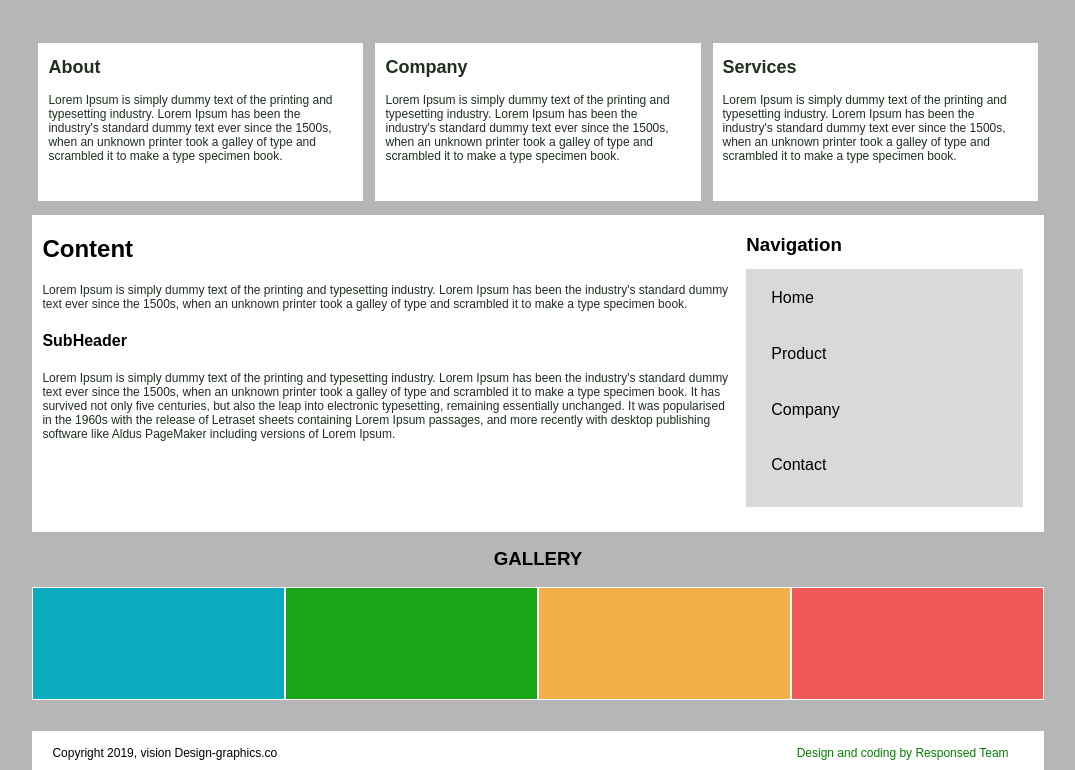
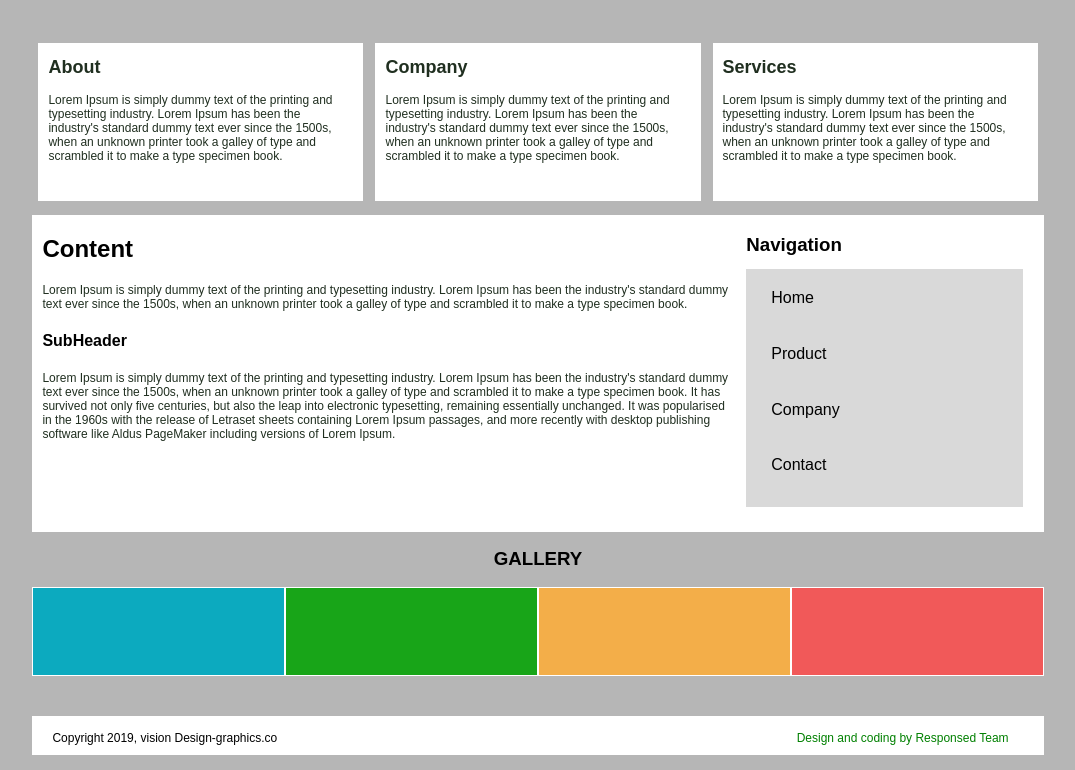
Before and after one commit to cgiraldq/design, a plain HTML site: page index.html in a window 1280 px wide. Shown: the part 459-1229 px from the top of the page, without its empty margins (102-1177 px from the left). Drawn offline with Linux system fonts and the light colour scheme.

Commit message:
cambio estilos

```diff
--- a/style.css
+++ b/style.css
@@ -89,7 +89,7 @@ body {
 
 .image_gallery {
   width: 25%;
-  height: 70%;
+  height: 55%;
   border: 1px solid #fff;
 }
 
@@ -113,7 +113,7 @@ body {
 #footer {
      height: 5%;
     background: #fff;
-    margin-top: -25px;
+    margin-top: -40px;
     font-size: 12px;
 }
 
@@ -168,3 +168,7 @@ margin: 15px 0 0 20px;
   #menu li a:hover {
     color: #8c2e2e;
   }
+
+  #navigation div :hover {
+    color: #8c2e2e;
+  }
```
